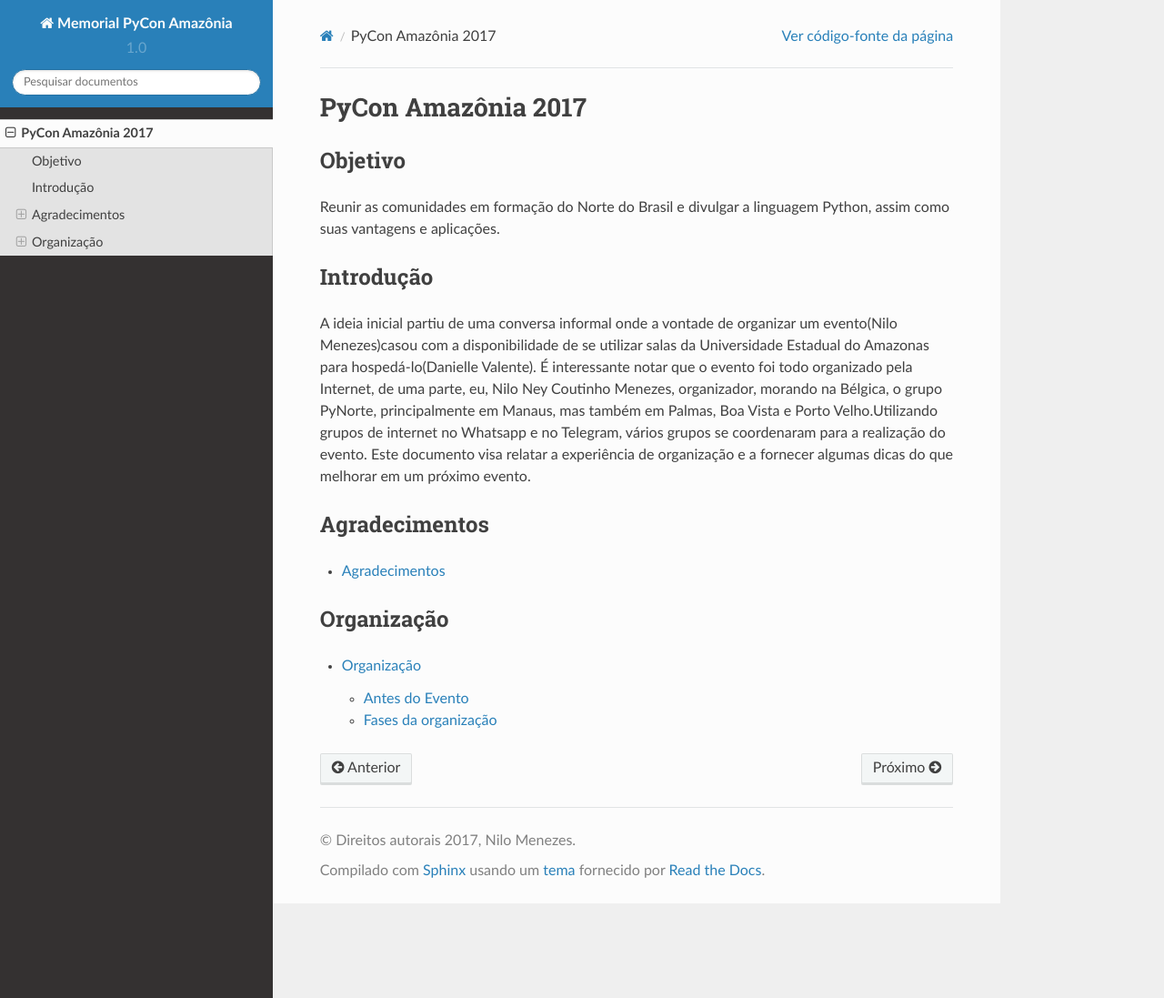
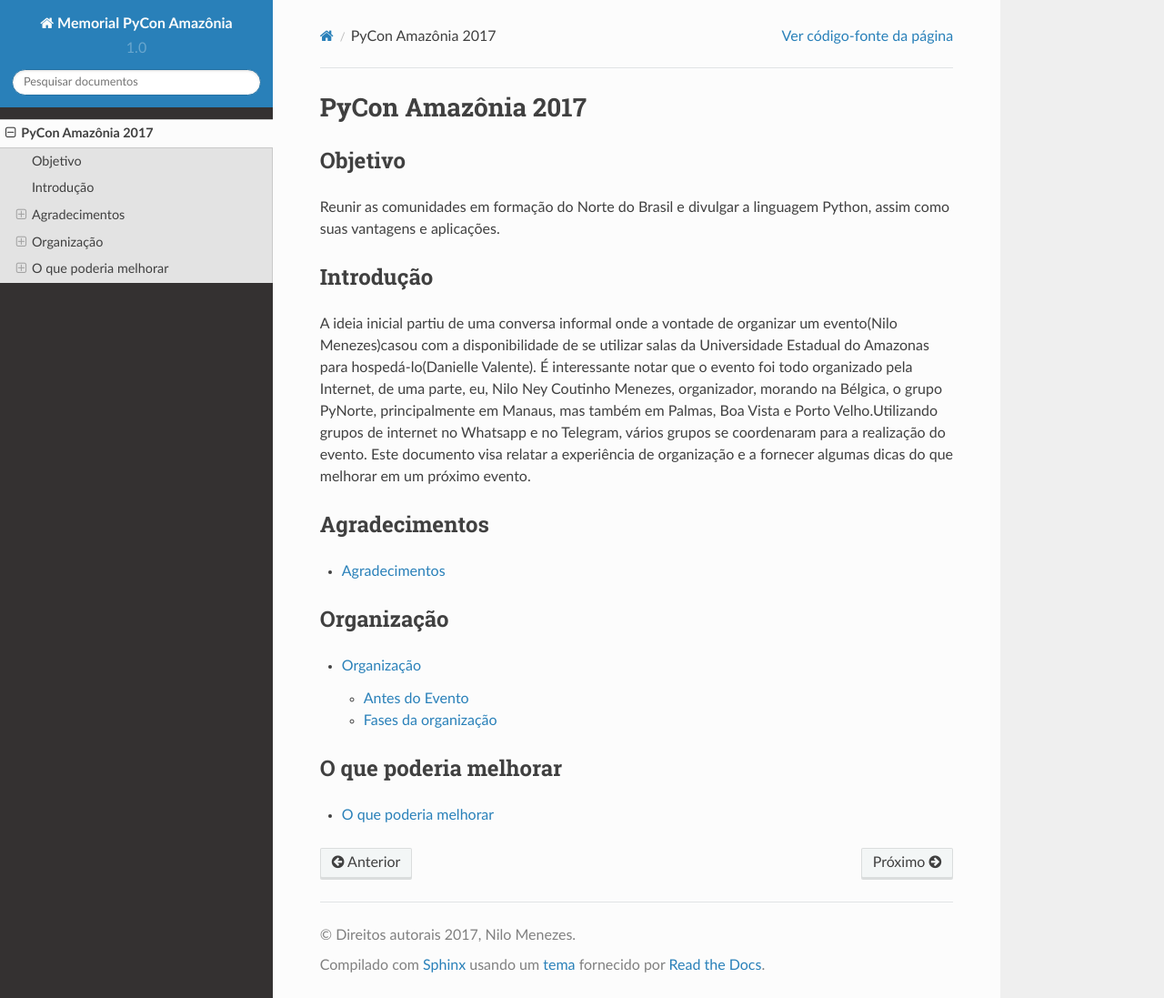
Before and after one commit to pythonbrasil/pycon-amazonia-memorial, a Sphinx documentation site: the page built from source/pyconamazonia2017.rst, in a window 1280 px wide and 1097 px high. Shown: the whole window at 91% size. Built offline with Sphinx 7.4.7 and the Read the Docs theme 2.0.0, drawn with Linux system fonts in a browser that asks for light colours.

Commit message:
Add seção "O que poderia melhorar"

```diff
--- /dev/null
+++ b/source/2017/melhorias.rst
@@ -0,0 +1,4 @@
+O que poderia melhorar
+==================================
+
+TODO
--- a/source/pyconamazonia2017.rst
+++ b/source/pyconamazonia2017.rst
@@ -27,3 +27,11 @@ Organização
    :maxdepth: 2
 
    2017/organizacao
+
+O que poderia melhorar
+------------------------
+
+.. toctree::
+   :maxdepth: 2
+
+   2017/melhorias
```
